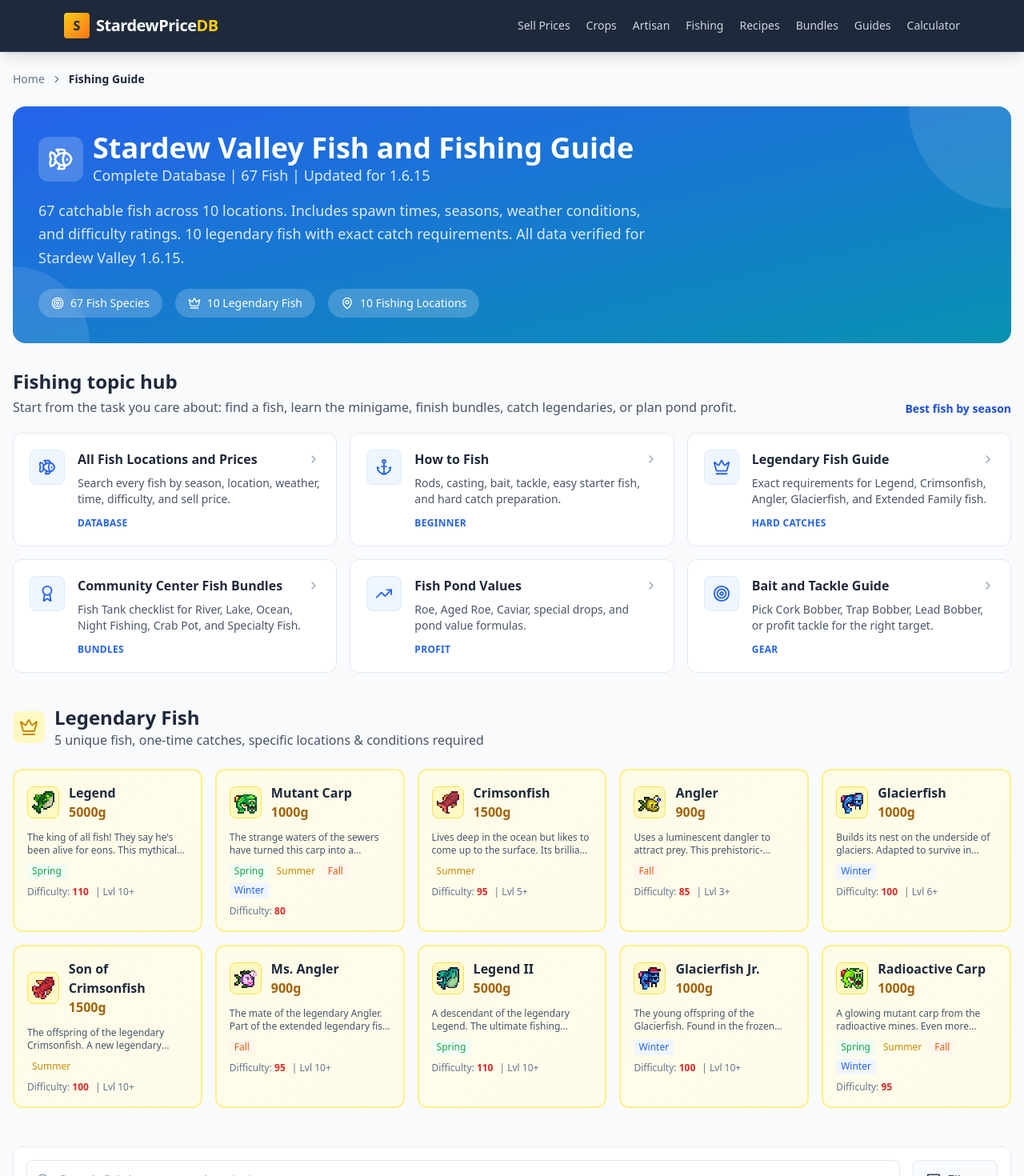
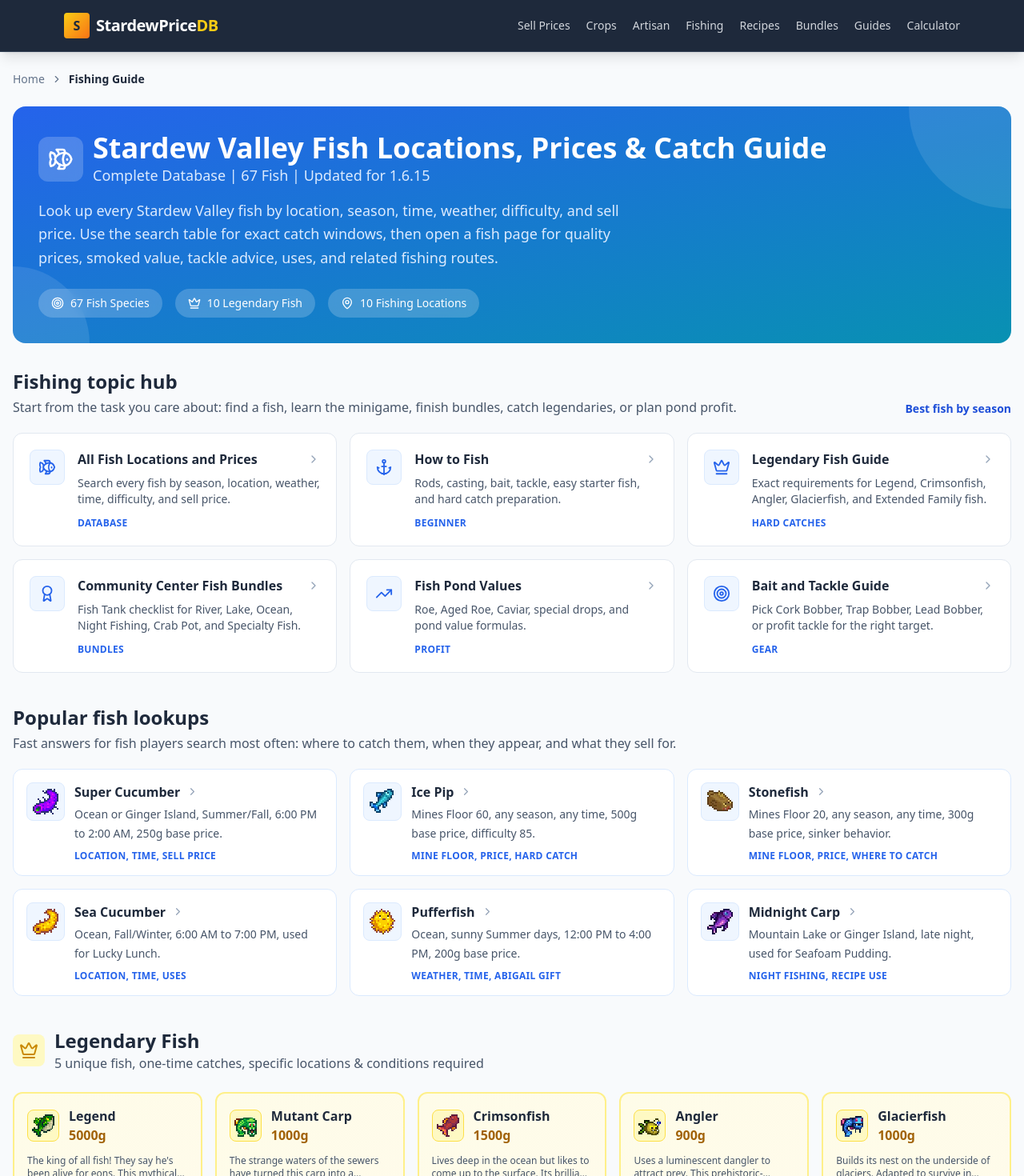
Before and after one commit to xiongmaopan/stardew-price-db, a Next.js app: page /fishing in a window 1280 px wide. Shown: the top 1470 px of the page at 80% size. Built offline with nearby package versions, Linux system fonts and the light colour scheme.

Commit message:
feat: optimize fishing pages from GSC data

```diff
--- a/app/fishing/FishingGuideContent.js
+++ b/app/fishing/FishingGuideContent.js
@@ -4,7 +4,7 @@
 import Link from 'next/link';
 import GameImage from '../../components/GameImage';
 import {
-  Fish, MapPin, Calendar, Clock, Cloud, Target, ChevronRight,
+  Fish, MapPin, Calendar, Clock, Target, ChevronRight,
   Search, Filter, Crown, Droplets, Sun, Snowflake, Leaf, Flower2,
   Info, TrendingUp, ChevronUp, Sparkles, Anchor, Award, X
 } from 'lucide-react';
@@ -32,7 +32,7 @@
   const difficultyStyle = getDifficultyColor(fish.difficulty);
 
   return (
-    <Link href={`/fishing/${fish.slug}`}>
+    <Link href={`/fishing/${fish.slug}/`}>
       <article className="group bg-white rounded-xl border border-slate-200 hover:border-blue-300 hover:shadow-lg transition-all duration-300 overflow-hidden h-full">
         <div className="p-4">
           {/* Header with Image and Name */}
@@ -121,7 +121,7 @@
   const [imgError, setImgError] = useState(false);
 
   return (
-    <Link href={`/fishing/${fish.slug}`}>
+    <Link href={`/fishing/${fish.slug}/`}>
       <div className="group bg-gradient-to-br from-yellow-50 to-amber-50 rounded-xl border-2 border-yellow-200 hover:border-yellow-400 p-4 hover:shadow-xl transition-all h-full">
         <div className="flex items-center gap-3 mb-3">
           <div className="w-10 h-10 bg-yellow-100 rounded-lg flex items-center justify-center border border-yellow-300">
@@ -302,6 +302,45 @@
   },
 ];
 
+const popularFishLookups = [
+  {
+    slug: 'super-cucumber',
+    title: 'Super Cucumber',
+    answer: 'Ocean or Ginger Island, Summer/Fall, 6:00 PM to 2:00 AM, 250g base price.',
+    intent: 'location, time, sell price',
+  },
+  {
+    slug: 'ice-pip',
+    title: 'Ice Pip',
+    answer: 'Mines Floor 60, any season, any time, 500g base price, difficulty 85.',
+    intent: 'mine floor, price, hard catch',
+  },
+  {
+    slug: 'stonefish',
+    title: 'Stonefish',
+    answer: 'Mines Floor 20, any season, any time, 300g base price, sinker behavior.',
+    intent: 'mine floor, price, where to catch',
+  },
+  {
+    slug: 'sea-cucumber',
+    title: 'Sea Cucumber',
+    answer: 'Ocean, Fall/Winter, 6:00 AM to 7:00 PM, used for Lucky Lunch.',
+    intent: 'location, time, uses',
+  },
+  {
+    slug: 'pufferfish',
+    title: 'Pufferfish',
+    answer: 'Ocean, sunny Summer days, 12:00 PM to 4:00 PM, 200g base price.',
+    intent: 'weather, time, Abigail gift',
+  },
+  {
+    slug: 'midnight-carp',
+    title: 'Midnight Carp',
+    answer: 'Mountain Lake or Ginger Island, late night, used for Seafoam Pudding.',
+    intent: 'night fishing, recipe use',
+  },
+];
+
 function FishingTopicHub() {
   return (
     <section className="mb-10">
@@ -342,6 +381,42 @@
   );
 }
 
+function PopularFishLookups() {
+  return (
+    <section className="mb-10">
+      <div className="mb-5">
+        <h2 className="text-2xl font-bold text-slate-800">Popular fish lookups</h2>
+        <p className="text-slate-600 mt-1">
+          Fast answers for fish players search most often: where to catch them, when they appear, and what they sell for.
+        </p>
+      </div>
+      <div className="grid sm:grid-cols-2 xl:grid-cols-3 gap-4">
+        {popularFishLookups.map((fish) => (
+          <Link
+            key={fish.slug}
+            href={`/fishing/${fish.slug}/`}
+            className="group bg-white border border-blue-100 rounded-xl p-4 hover:border-blue-300 hover:shadow-md transition"
+          >
+            <div className="flex items-start gap-3">
+              <div className="h-12 w-12 rounded-lg bg-blue-50 border border-blue-100 flex items-center justify-center flex-shrink-0">
+                <GameImage slug={fish.slug} alt={fish.title} width={32} height={32} />
+              </div>
+              <div className="min-w-0">
+                <div className="flex items-center gap-2">
+                  <h3 className="font-bold text-slate-800 group-hover:text-blue-700">{fish.title}</h3>
+                  <ChevronRight size={15} className="text-slate-400 group-hover:text-blue-600 group-hover:translate-x-1 transition" />
+                </div>
+                <p className="mt-1 text-sm leading-6 text-slate-600">{fish.answer}</p>
+                <p className="mt-2 text-xs font-semibold uppercase tracking-wide text-blue-600">{fish.intent}</p>
+              </div>
+            </div>
+          </Link>
+        ))}
+      </div>
+    </section>
+  );
+}
+
 export default function FishingGuideContent({ fishData }) {
   const [searchQuery, setSearchQuery] = useState('');
   const [selectedSeason, setSelectedSeason] = useState('All');
@@ -366,7 +441,9 @@
     return fishData.fish.filter(fish => {
       // Search
       if (searchQuery && !fish.name.toLowerCase().includes(searchQuery.toLowerCase()) &&
-          !fish.description.toLowerCase().includes(searchQuery.toLowerCase())) {
+          !fish.description.toLowerCase().includes(searchQuery.toLowerCase()) &&
+          !fish.location.join(' ').toLowerCase().includes(searchQuery.toLowerCase()) &&
+          !fish.season.join(' ').toLowerCase().includes(searchQuery.toLowerCase())) {
         return false;
       }
 
@@ -423,14 +500,14 @@
               <Fish size={32} />
             </div>
             <div>
-              <h1 className="text-3xl md:text-4xl font-black">Stardew Valley Fish and Fishing Guide</h1>
+              <h1 className="text-3xl md:text-4xl font-black">Stardew Valley Fish Locations, Prices & Catch Guide</h1>
               <p className="text-blue-100 text-lg">Complete Database | {fishData.fish.length} Fish | Updated for 1.6.15</p>
             </div>
           </div>
             <p className="text-blue-100 max-w-3xl text-lg leading-relaxed mb-6">
-            {fishData.fish.length} catchable fish across {fishData.locations.length} locations. Includes spawn times,
-            seasons, weather conditions, and difficulty ratings. {legendaryFish.length} legendary fish with exact
-            catch requirements. All data verified for Stardew Valley 1.6.15.
+            Look up every Stardew Valley fish by location, season, time, weather, difficulty, and sell price.
+            Use the search table for exact catch windows, then open a fish page for quality prices, smoked value,
+            tackle advice, uses, and related fishing routes.
           </p>
 
           <div className="flex flex-wrap gap-4 text-sm">
@@ -452,6 +529,9 @@
 
       {/* Fishing Topic Hub */}
       <FishingTopicHub />
+
+      {/* Popular Fish Lookups */}
+      <PopularFishLookups />
 
       {/* Legendary Fish Showcase */}
       <LegendaryShowcase legendaryFish={legendaryFish} />
--- a/app/fishing/[slug]/FishDetailContent.js
+++ b/app/fishing/[slug]/FishDetailContent.js
@@ -6,7 +6,7 @@
 import {
   Fish, MapPin, Calendar, Clock, Cloud, Target, ChevronRight,
   Crown, Droplets, Sun, Snowflake, Leaf, Flower2, ChevronUp,
-  Info, TrendingUp, Award, Anchor, AlertTriangle, Star, Zap,
+  Info, TrendingUp, Award, Anchor, Star, Zap,
   Package, CheckCircle, Gift, ArrowRight
 } from 'lucide-react';
 import { useProfessions, calculatePrice } from '@/components/ProfessionContext';
@@ -83,7 +83,7 @@
   const [imgError, setImgError] = useState(false);
 
   return (
-    <Link href={`/fishing/${fish.slug}`}>
+    <Link href={`/fishing/${fish.slug}/`}>
       <div className="group bg-white rounded-lg border border-slate-200 p-3 hover:border-blue-300 hover:shadow-md transition flex items-center gap-3">
         <div className="w-10 h-10 bg-slate-100 rounded-lg flex items-center justify-center flex-shrink-0">
           {imgError ? (
@@ -108,6 +108,65 @@
         <ChevronRight size={16} className="text-slate-400 group-hover:text-blue-500" />
       </div>
     </Link>
+  );
+}
+
+function QuickAnswer({ fish, prices, smokedPrices, recommendedTackle }) {
+  const bestUse = fish.processing
+    ? `${fish.processing.product}${fish.processing.agedRoePrice ? ` into Aged Roe (${fish.processing.agedRoePrice}g)` : fish.processing.caviarPrice ? ` into Caviar (${fish.processing.caviarPrice}g)` : ''}`
+    : fish.uses?.[0] || 'Sell, gift, cook, or keep if needed for a route';
+  const weatherText = !fish.weather || fish.weather === 'Any' ? 'any weather' : `${fish.weather.toLowerCase()} weather`;
+
+  const facts = [
+    { icon: MapPin, label: 'Where to catch', value: fish.location.join(' or ') },
+    { icon: Calendar, label: 'Season', value: fish.season.join(', ') },
+    { icon: Clock, label: 'Time', value: `${fish.time}, ${weatherText}` },
+    { icon: Package, label: 'Sell price', value: `${prices.normal}g base, ${prices.iridium}g iridium${fish.basePrice !== prices.normal ? ' with profession bonus active' : ''}` },
+    { icon: Anchor, label: 'Best tackle', value: recommendedTackle.join(' or ') },
+    { icon: Gift, label: 'Best use', value: bestUse },
+  ];
+
+  return (
+    <section className="mb-8 rounded-xl border border-blue-200 bg-blue-50 p-5">
+      <div className="flex flex-col gap-4 lg:flex-row lg:items-start lg:justify-between">
+        <div>
+          <p className="text-sm font-bold uppercase tracking-wide text-blue-700">Quick answer</p>
+          <h2 className="mt-1 text-2xl font-black text-slate-900">Where to catch {fish.name} in Stardew Valley</h2>
+          <p className="mt-2 max-w-3xl text-sm leading-6 text-slate-700">
+            Catch {fish.name} at {fish.location.join(' or ')} during {fish.season.join(', ')} from {fish.time}
+            {' '}in {weatherText}. It sells for {prices.normal}g at normal quality and {smokedPrices.normal}g when smoked
+            {fish.difficulty >= 70 ? `; difficulty ${fish.difficulty} makes tackle preparation important.` : '.'}
+          </p>
+        </div>
+        <div className="flex h-16 w-16 shrink-0 items-center justify-center rounded-xl border border-blue-100 bg-white shadow-sm">
+          <FishImage fish={fish} size={46} />
+        </div>
+      </div>
+
+      <div className="mt-5 grid gap-3 sm:grid-cols-2 lg:grid-cols-3">
+        {facts.map(({ icon: Icon, label, value }) => (
+          <div key={label} className="rounded-lg border border-blue-100 bg-white p-4">
+            <div className="flex items-center gap-2 text-xs font-bold uppercase tracking-wide text-blue-700">
+              <Icon size={14} />
+              {label}
+            </div>
+            <p className="mt-2 text-sm font-semibold leading-6 text-slate-800">{value}</p>
+          </div>
+        ))}
+      </div>
+
+      <div className="mt-5 flex flex-wrap gap-2">
+        <Link href="/fishing/" className="rounded-lg bg-blue-600 px-4 py-2 text-sm font-bold text-white hover:bg-blue-700">
+          All fish locations
+        </Link>
+        <Link href="/guide/best-fish-by-season/" className="rounded-lg border border-blue-200 bg-white px-4 py-2 text-sm font-bold text-blue-700 hover:border-blue-300">
+          Best fish by season
+        </Link>
+        <Link href="/fish-ponds/" className="rounded-lg border border-blue-200 bg-white px-4 py-2 text-sm font-bold text-blue-700 hover:border-blue-300">
+          Fish pond values
+        </Link>
+      </div>
+    </section>
   );
 }
 
@@ -159,7 +218,7 @@
       <nav className="flex items-center text-sm text-slate-500 mb-6 overflow-x-auto whitespace-nowrap" aria-label="Breadcrumb">
         <Link href="/" className="hover:text-blue-600 transition">Home</Link>
         <ChevronRight size={14} className="mx-2" />
-        <Link href="/fishing" className="hover:text-blue-600 transition">Fishing Guide</Link>
+        <Link href="/fishing/" className="hover:text-blue-600 transition">Fishing Guide</Link>
         <ChevronRight size={14} className="mx-2" />
         <span className="font-semibold text-slate-800">{fish.name}</span>
       </nav>
@@ -219,6 +278,13 @@
           </div>
         </div>
       </header>
+
+      <QuickAnswer
+        fish={fish}
+        prices={prices}
+        smokedPrices={smokedPrices}
+        recommendedTackle={recommendedTackle}
+      />
 
       <div className="grid grid-cols-1 lg:grid-cols-3 gap-8">
         {/* Main Content */}
@@ -620,7 +686,7 @@
             <hr className="my-4" />
 
             <Link
-              href="/fishing"
+              href="/fishing/"
               className="flex items-center justify-center gap-2 w-full py-2 bg-blue-600 text-white rounded-lg hover:bg-blue-700 transition font-medium"
             >
               <Fish size={16} />
--- a/app/fishing/[slug]/page.js
+++ b/app/fishing/[slug]/page.js
@@ -1,6 +1,35 @@
 import fishData from '@/data/fish.json';
 import verificationData from '@/data/verification.json';
 import FishDetailContent from './FishDetailContent';
+
+const SITE_URL = 'https://stardewpricedb.com';
+
+const metadataOverrides = {
+  'super-cucumber': {
+    title: 'Super Cucumber Stardew Valley: Location, Time & Sell Price',
+    description: 'Catch Super Cucumber in the Ocean or Ginger Island during Summer/Fall nights. See exact time, 250g base price, quality prices, uses, and tackle tips.',
+  },
+  'ice-pip': {
+    title: 'Ice Pip Stardew Valley: Mine Floor 60 Location & Price',
+    description: 'Catch Ice Pip on Mines Floor 60 in any season. See the 500g base price, quality prices, difficulty 85, dart behavior, and recommended tackle.',
+  },
+  'stonefish': {
+    title: 'Stonefish Stardew Valley: Mine Floor 20 Location & Price',
+    description: 'Catch Stonefish on Mines Floor 20 in any season. See the 300g base price, quality prices, sinker behavior, difficulty, and catch strategy.',
+  },
+  'sea-cucumber': {
+    title: 'Sea Cucumber Stardew Valley: Location, Time & Uses',
+    description: 'Catch Sea Cucumber in the Ocean during Fall/Winter from 6 AM to 7 PM. See sell prices, Lucky Lunch use, quality values, and tackle tips.',
+  },
+  pufferfish: {
+    title: 'Pufferfish Stardew Valley: Location, Weather & Sell Price',
+    description: 'Catch Pufferfish in the Ocean on sunny Summer days from noon to 4 PM. See sell prices, difficulty, Abigail gift use, and tackle tips.',
+  },
+  'midnight-carp': {
+    title: 'Midnight Carp Stardew Valley: Location, Time & Uses',
+    description: 'Catch Midnight Carp at night in the Mountain Lake or Ginger Island. See exact time, seasons, sell price, Seafoam Pudding use, and fish pond notes.',
+  },
+};
 
 // Generate static params for all fish
 export async function generateStaticParams() {
@@ -19,17 +48,18 @@
   }
 
   const seasonText = fish.season.length > 1 ? fish.season.join(' & ') : fish.season[0];
-  const locationText = fish.location.join(', ');
-  const difficultyText = fish.difficulty >= 90 ? 'extremely hard' : fish.difficulty >= 70 ? 'challenging' : fish.difficulty >= 50 ? 'moderate' : 'easy';
   const legendaryTag = fish.legendary ? ' (Legendary)' : '';
 
   const shortLocation = fish.location.slice(0, 2).join(', ');
-  const description = fish.legendary
+  const defaultDescription = fish.legendary
     ? `${fish.name}${legendaryTag} sells for ${fish.basePrice}g. Catch at ${shortLocation} in ${seasonText}, ${fish.time}. Difficulty ${fish.difficulty}/110.`
-    : `${fish.name} sells for ${fish.basePrice}g. Catch at ${shortLocation} in ${seasonText}, ${fish.time}. Includes quality and Angler prices.`;
+    : `${fish.name} sells for ${fish.basePrice}g. Catch at ${shortLocation} in ${seasonText}, ${fish.time}. See quality prices, smoked value, uses, and tackle tips.`;
+  const override = metadataOverrides[fish.slug];
+  const title = override?.title || `${fish.name} Stardew Valley: Location, Price & Time`;
+  const description = override?.description || defaultDescription;
 
   return {
-    title: `${fish.name} Price & Location - Stardew Valley`,
+    title,
     description,
     keywords: [
       `${fish.name} Stardew Valley`,
@@ -50,9 +80,9 @@
       canonical: `/fishing/${fish.slug}/`,
     },
     openGraph: {
-      title: `${fish.name}${legendaryTag} Sell Price & Fishing Guide - Stardew Valley`,
-      description: `${fish.name} sells for ${fish.basePrice}g. Catch it at ${locationText} during ${seasonText}. Difficulty: ${fish.difficulty}.`,
-      url: `https://stardewpricedb.com/fishing/${fish.slug}/`,
+      title,
+      description,
+      url: `${SITE_URL}/fishing/${fish.slug}/`,
       type: 'article',
       images: [
         {
@@ -65,8 +95,8 @@
     },
     twitter: {
       card: 'summary',
-      title: `${fish.name} Price - Stardew Valley Fishing Guide`,
-      description: `${fish.name} sells for ${fish.basePrice}g. Location: ${locationText}. Season: ${seasonText}.`,
+      title,
+      description,
     },
   };
 }
@@ -79,7 +109,7 @@
   schemas.push({
     '@context': 'https://schema.org',
     '@type': 'Article',
-    headline: `How to Catch ${fish.name} in Stardew Valley - Complete Guide`,
+    headline: `${fish.name} Stardew Valley Location, Sell Price, Time, and Catch Guide`,
     description: fish.description,
     author: {
       '@type': 'Organization',
@@ -94,8 +124,33 @@
     dateModified: verificationData.lastVerified.split('T')[0],
     mainEntityOfPage: {
       '@type': 'WebPage',
-      '@id': `https://stardewpricedb.com/fishing/${fish.slug}`
+      '@id': `${SITE_URL}/fishing/${fish.slug}/`
     }
+  });
+
+  schemas.push({
+    '@context': 'https://schema.org',
+    '@type': 'BreadcrumbList',
+    itemListElement: [
+      {
+        '@type': 'ListItem',
+        position: 1,
+        name: 'Home',
+        item: SITE_URL,
+      },
+      {
+        '@type': 'ListItem',
+        position: 2,
+        name: 'Fishing Guide',
+        item: `${SITE_URL}/fishing/`,
+      },
+      {
+        '@type': 'ListItem',
+        position: 3,
+        name: fish.name,
+        item: `${SITE_URL}/fishing/${fish.slug}/`,
+      },
+    ],
   });
 
   // Product Schema removed - Google Search Console error: invalid ISO 4217 currency code
@@ -126,7 +181,7 @@
       {
         '@type': 'HowToStep',
         name: 'Cast and catch',
-        text: `Cast your line as far as possible for better quality. ${fish.name} has ${fish.behavior} behavior - ${fish.behavior === 'dart' ? 'stay centered and react quickly' : fish.behavior === 'sinker' ? 'keep your bar low' : fish.behavior === 'floater' ? 'keep your bar high' : 'follow steadily'}.`
+        text: `Cast your line as far as possible for better quality. ${fish.name} has ${fish.behavior} behavior - ${fish.behavior?.toLowerCase() === 'dart' ? 'stay centered and react quickly' : fish.behavior?.toLowerCase() === 'sinker' ? 'keep your bar low' : fish.behavior?.toLowerCase() === 'floater' ? 'keep your bar high' : 'follow steadily'}.`
       }
     ]
   });
--- a/app/fishing/page.js
+++ b/app/fishing/page.js
@@ -4,8 +4,8 @@
 
 // SEO Metadata - High Quality for Google
 export const metadata = {
-  title: 'Stardew Valley Fish and Fishing Guide 1.6.15 | Locations',
-  description: 'Find all 67 Stardew Valley fish by location, season, time, weather, difficulty, sell price, legendary fish, Night Market fish, and Crab Pot catches.',
+  title: 'Stardew Valley Fish Locations & Prices 1.6.15 | Fishing Guide',
+  description: 'Find every Stardew Valley fish location, season, time, weather, difficulty, sell price, fish pond value, legendary fish, and bundle target.',
   keywords: [
     'Stardew Valley fish',
     'Stardew Valley fish locations',
@@ -26,8 +26,8 @@
     canonical: '/fishing/',
   },
   openGraph: {
-    title: 'Stardew Valley Fish and Fishing Guide 1.6.15',
-    description: 'All 67 fish with locations, seasons, times, weather, difficulty, prices, and legendary fish.',
+    title: 'Stardew Valley Fish Locations & Prices 1.6.15',
+    description: 'All fish with locations, seasons, times, weather, difficulty, sell prices, fish pond values, and legendary fish.',
     url: 'https://stardewpricedb.com/fishing/',
     type: 'article',
     images: [
@@ -41,8 +41,8 @@
   },
   twitter: {
     card: 'summary_large_image',
-    title: 'Stardew Valley Fish and Fishing Guide 1.6.15',
-    description: '67 fish with locations, seasons, times, weather, difficulty, prices, and legendary fish.',
+    title: 'Stardew Valley Fish Locations & Prices 1.6.15',
+    description: 'All fish with locations, seasons, time windows, weather, difficulty, sell prices, and legendary fish.',
   },
 };
 
@@ -53,8 +53,8 @@
     {
       '@context': 'https://schema.org',
       '@type': 'Article',
-      headline: 'Stardew Valley Fish and Fishing Guide 1.6.15',
-      description: 'All 67 fish with exact locations, times, seasons, weather, difficulty ratings, and fishing guide links.',
+      headline: 'Stardew Valley Fish Locations and Prices 1.6.15',
+      description: 'All Stardew Valley fish with exact locations, times, seasons, weather, difficulty ratings, sell prices, fish pond notes, and fishing guide links.',
       author: {
         '@type': 'Organization',
         name: 'StardewPriceDB'
@@ -75,8 +75,8 @@
     {
       '@context': 'https://schema.org',
       '@type': 'ItemList',
-      name: 'Stardew Valley Fish Database',
-      description: 'Complete list of all catchable fish in Stardew Valley',
+      name: 'Stardew Valley Fish Locations and Prices',
+      description: 'Complete list of Stardew Valley fish with catch conditions and sell prices',
       numberOfItems: fishData.fish.length,
       itemListElement: fishData.fish.slice(0, 10).map((fish, index) => ({
         '@type': 'ListItem',
```
